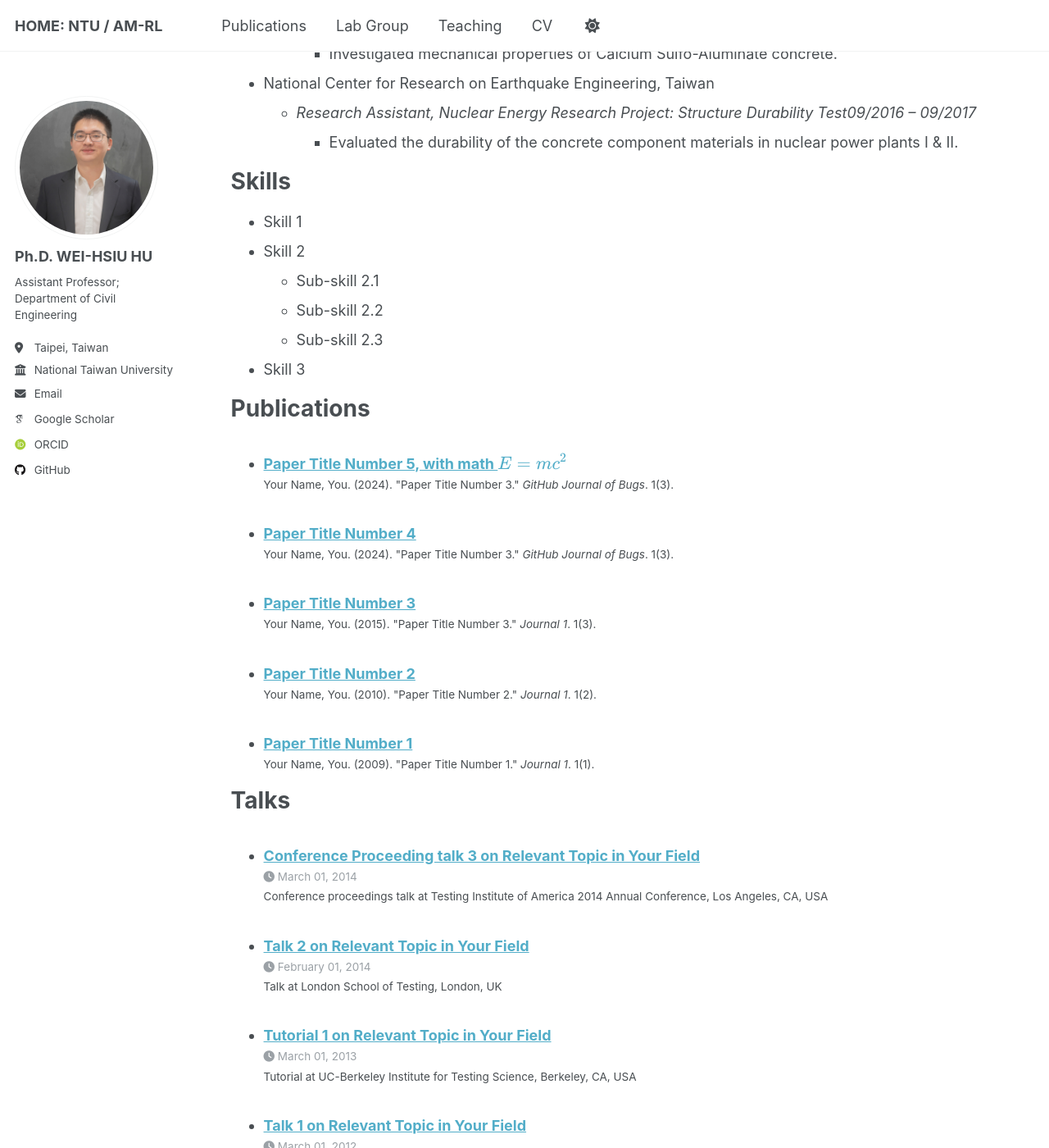
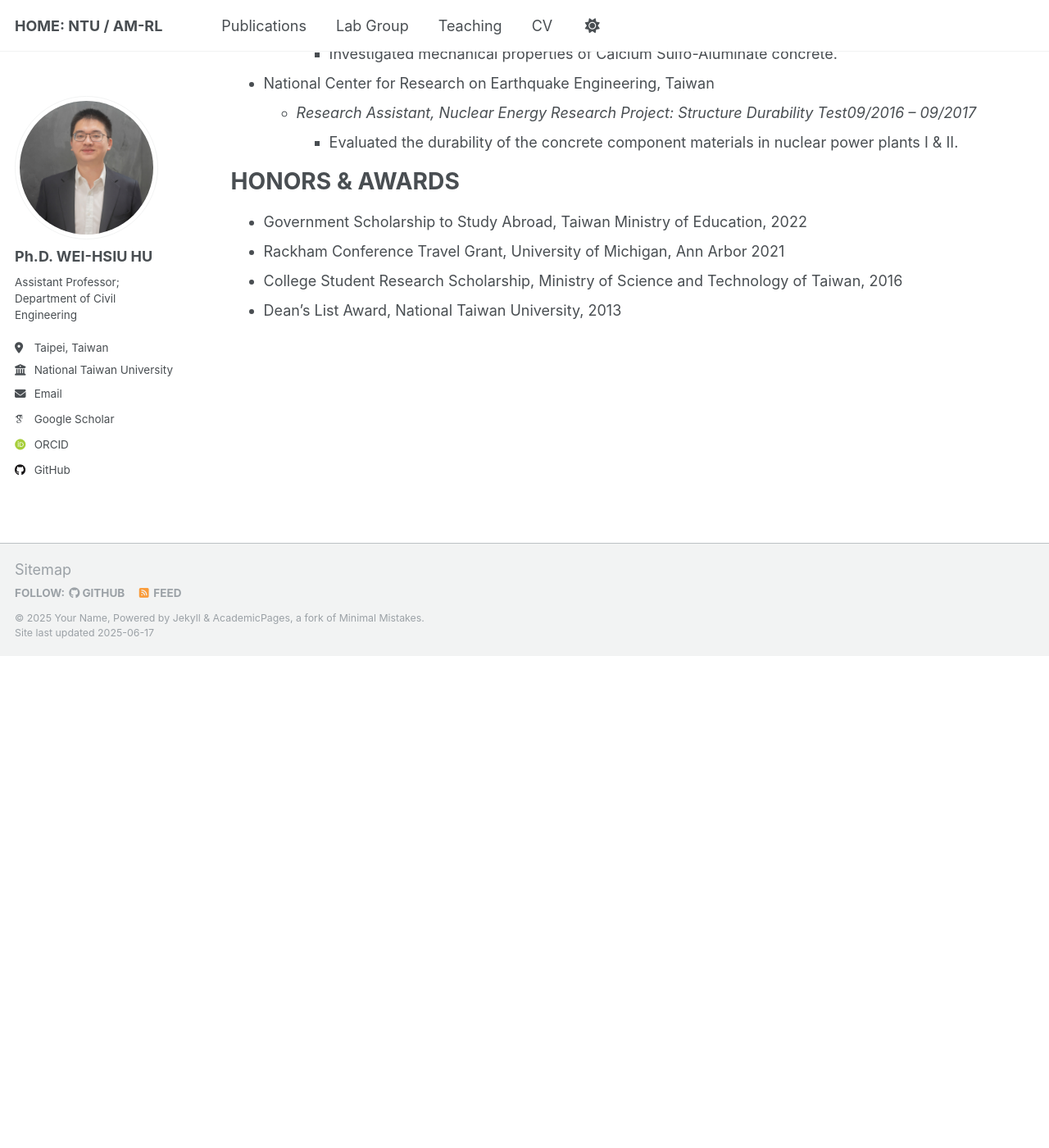
Before and after one commit to hwhsiu/hwhsiu.github.io, a Jekyll site: the page built from _pages/cv.md, in a window 1280 px wide and 1400 px high, scrolled down 962 px. Shown: the whole window at 82% size. Built offline with Jekyll 4.4.1, drawn with Linux system fonts in a browser that asks for light colours; some web fonts are replaced; after the commit the page ends 1762 px from its top, so only the background shows below that; some of the changed text lies outside the part shown.

Commit message:
Update cv.md

```diff
--- a/_pages/cv.md
+++ b/_pages/cv.md
@@ -36,33 +36,9 @@ RESEARCH EXPERIENCE & EMPLOYMENT
   - _Research Assistant, Nuclear Energy Research Project: Structure Durability Test09/2016 – 09/2017_
     - Evaluated the durability of the concrete component materials in nuclear power plants I & II.
 
-Skills
+HONORS & AWARDS
 ======
-* Skill 1
-* Skill 2
-  * Sub-skill 2.1
-  * Sub-skill 2.2
-  * Sub-skill 2.3
-* Skill 3
-
-Publications
-======
-  <ul>{% for post in site.publications reversed %}
-    {% include archive-single-cv.html %}
-  {% endfor %}</ul>
-
-Talks
-======
-  <ul>{% for post in site.talks reversed %}
-    {% include archive-single-talk-cv.html  %}
-  {% endfor %}</ul>
-
-Teaching
-======
-  <ul>{% for post in site.teaching reversed %}
-    {% include archive-single-cv.html %}
-  {% endfor %}</ul>
-
-Service and leadership
-======
-* Currently signed in to 43 different slack teams
+- Government Scholarship to Study Abroad, Taiwan Ministry of Education, 2022
+- Rackham Conference Travel Grant, University of Michigan, Ann Arbor	2021
+- College Student Research Scholarship, Ministry of Science and Technology of Taiwan, 2016
+- Dean’s List Award, National Taiwan University, 2013
```
